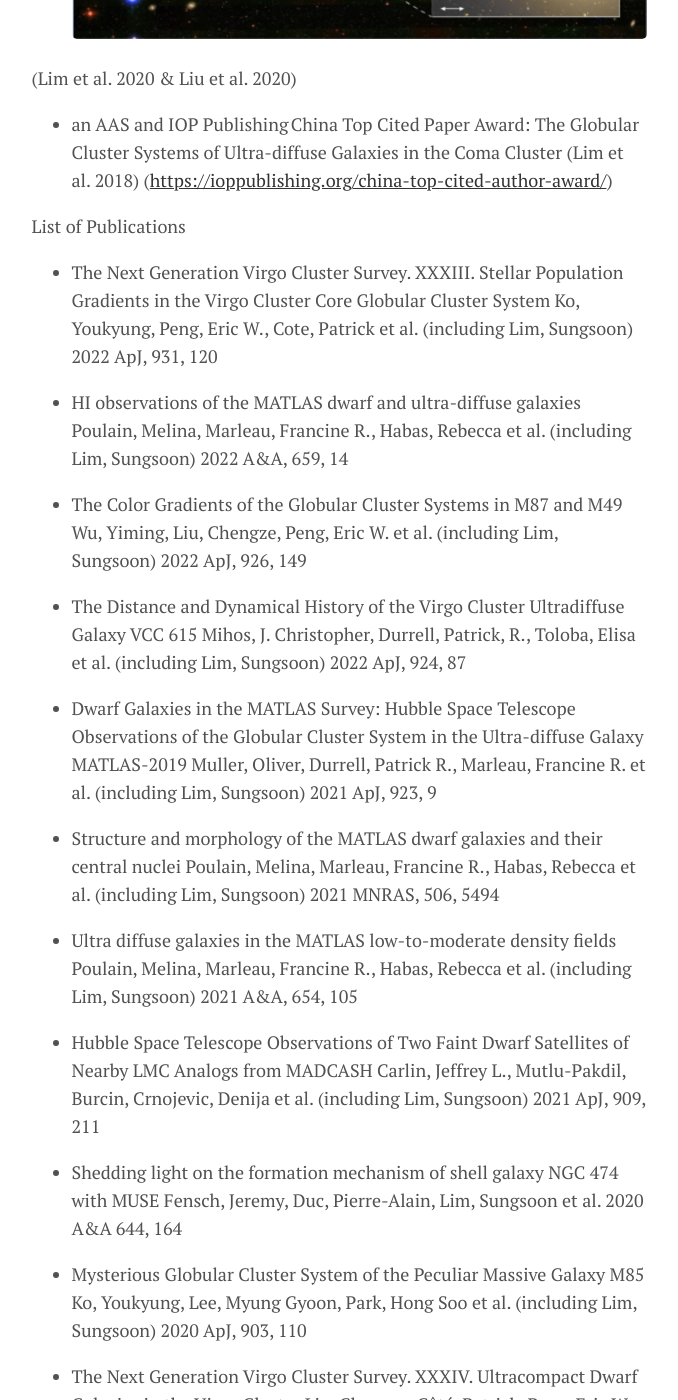
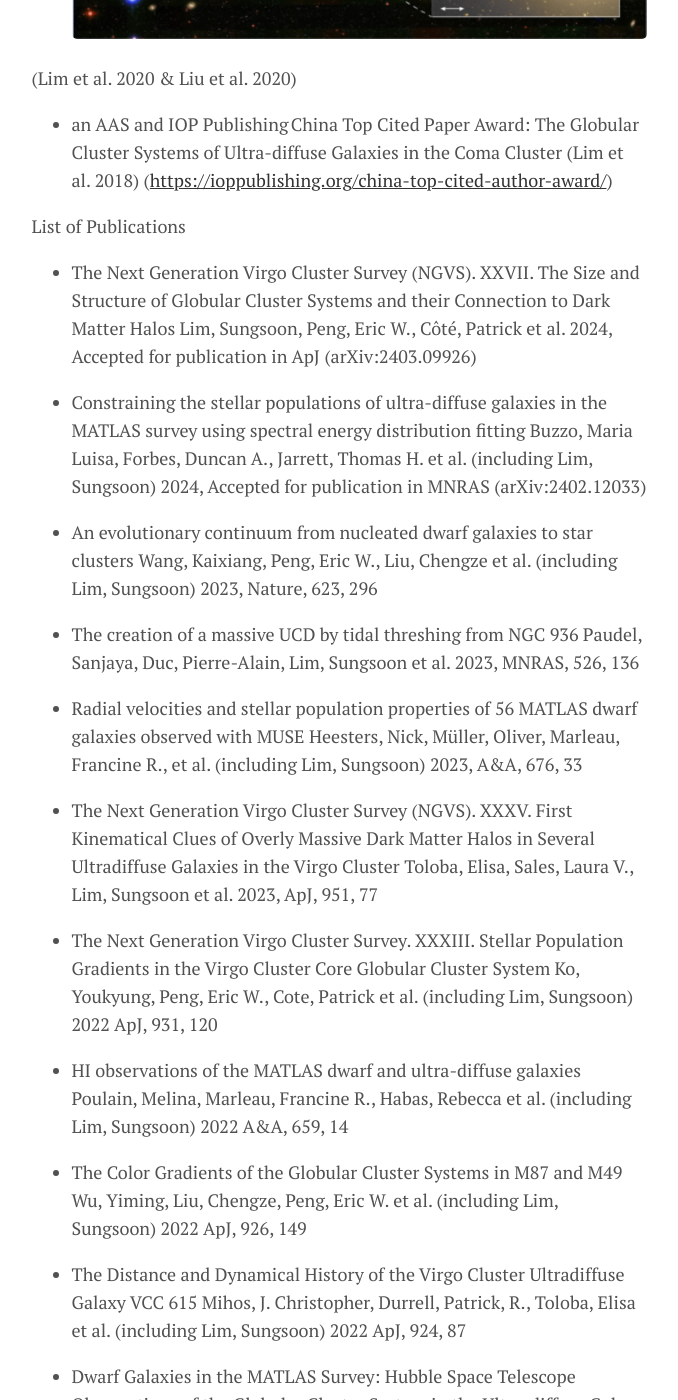
Before and after one commit to astroslim/astroslim.github.io, a Jekyll site: the page built from menu/research.md, in a window 1280 px wide and 1400 px high, scrolled down 823 px. Shown: the whole window, without its empty margins (301-979 px from the left). Built offline with Jekyll 4.4.1, drawn with Linux system fonts in a browser that asks for light colours.

Commit message:
Update research.md

```diff
--- a/menu/research.md
+++ b/menu/research.md
@@ -20,6 +20,31 @@ Press Release/News
 
 
 List of Publications
+
+- The Next Generation Virgo Cluster Survey (NGVS). XXVII.
+The Size and Structure of Globular Cluster Systems and their Connection to Dark Matter Halos
+Lim, Sungsoon, Peng, Eric W., Côté, Patrick et al.
+2024, Accepted for publication in ApJ (arXiv:2403.09926)
+
+- Constraining the stellar populations of ultra-diffuse galaxies in the MATLAS survey using spectral energy distribution fitting
+Buzzo, Maria Luisa, Forbes, Duncan A., Jarrett, Thomas H. et al. (including Lim, Sungsoon)
+2024, Accepted for publication in MNRAS (arXiv:2402.12033)
+
+- An evolutionary continuum from nucleated dwarf galaxies to star clusters
+Wang, Kaixiang, Peng, Eric W., Liu, Chengze et al. (including Lim, Sungsoon)
+2023, Nature, 623, 296
+
+- The creation of a massive UCD by tidal threshing from NGC 936
+Paudel, Sanjaya, Duc, Pierre-Alain, Lim, Sungsoon et al.
+2023, MNRAS, 526, 136
+
+- Radial velocities and stellar population properties of 56 MATLAS dwarf galaxies observed with MUSE
+Heesters, Nick, Müller, Oliver, Marleau, Francine R., et al. (including Lim, Sungsoon)
+2023, A&A, 676, 33
+
+- The Next Generation Virgo Cluster Survey (NGVS). XXXV. First Kinematical Clues of Overly Massive Dark Matter Halos in Several Ultradiffuse Galaxies in the Virgo Cluster
+Toloba, Elisa, Sales, Laura V., Lim, Sungsoon et al.
+2023, ApJ, 951, 77
 
 
 - The Next Generation Virgo Cluster Survey. XXXIII. Stellar Population Gradients in the Virgo Cluster Core Globular Cluster System
```
